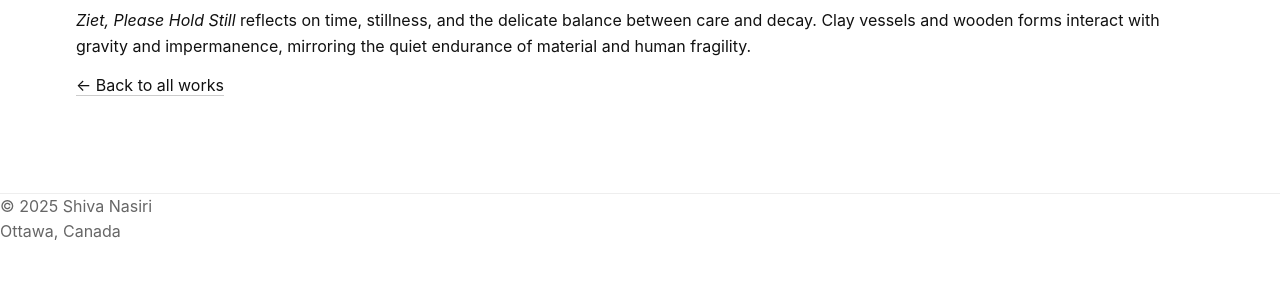
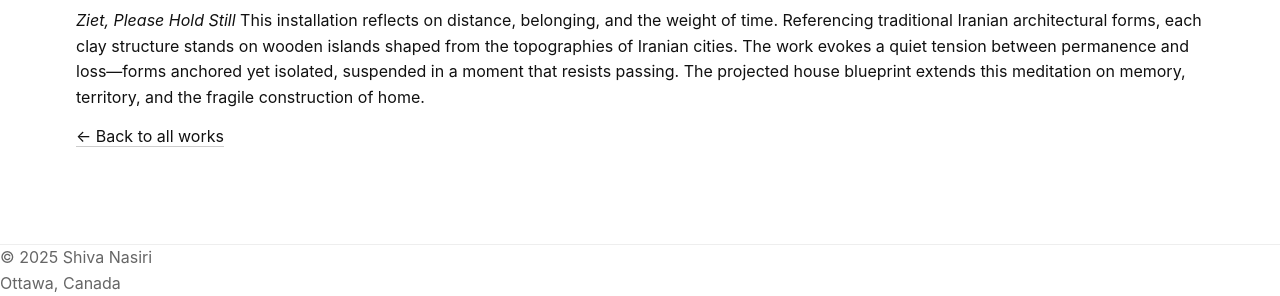
Before and after one commit to shivanasiri/shivanasiri.github.io, a Jekyll site: the page built from work/ziet-please-hold-still/index.md, in a window 1280 px wide and 900 px high, scrolled down 3011 px, cut to the strip 604-900 px from the top of the window. Built offline with Jekyll 4.4.1, drawn with Linux system fonts in a browser that asks for light colours; before the commit the page ends 3860 px from its top, so only the background shows below that.

Commit message:
Update index.md

```diff
--- a/work/ziet-please-hold-still/index.md
+++ b/work/ziet-please-hold-still/index.md
@@ -15,8 +15,7 @@ title: Ziet, Please Hold Still
 
 
 <p>
-  <em>Ziet, Please Hold Still</em> reflects on time, stillness, and the delicate balance between care and decay.
-  Clay vessels and wooden forms interact with gravity and impermanence, mirroring the quiet endurance of material and human fragility.
+  <em>Ziet, Please Hold Still</em> This installation reflects on distance, belonging, and the weight of time. Referencing traditional Iranian architectural forms, each clay structure stands on wooden islands shaped from the topographies of Iranian cities. The work evokes a quiet tension between permanence and loss—forms anchored yet isolated, suspended in a moment that resists passing. The projected house blueprint extends this meditation on memory, territory, and the fragile construction of home.
 </p>
 
 <p><a href="{{ '/work/' | relative_url }}">← Back to all works</a></p>
```
